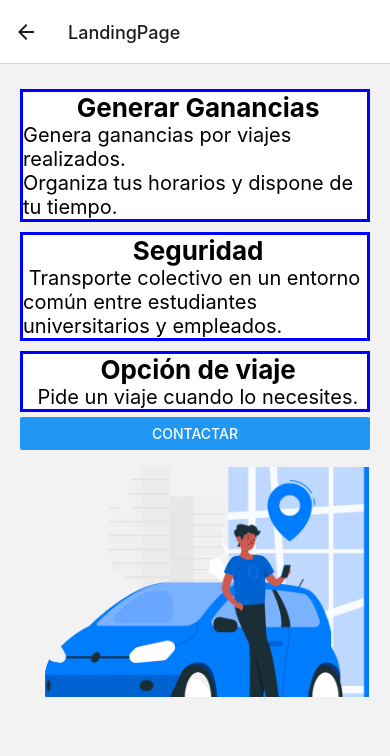
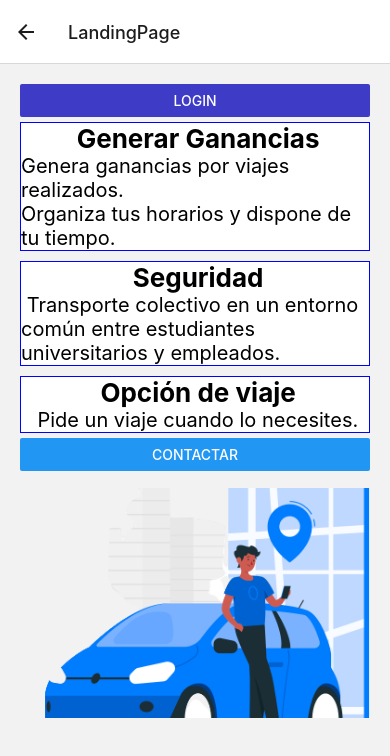
Before and after one commit to PoolWheels/PoolWheels-Mobile, a React Native app: screen /LandingPage in a window 390 px wide. Shown: the top 756 px of the page. Built offline with nearby package versions, Linux system fonts and the light colour scheme.

Commit message:
View LandingPage and View Contact

```diff
--- a/components/Contact.js
+++ b/components/Contact.js
@@ -30,10 +30,20 @@ export default function Contact(){
               latitude:origin.latitude,
               longitude:origin.longitude,
               latitudeDelta:0.09,
-              longitudeDelta:0.04,
+              longitudeDelta:0.04
             }}
-            />
+            >
+              <Marker
+                draggable
+                coordinate={origin}
+                onDragEnd={(direction) => setOrigin(direction.nativeEvent.coordinate)}
+              />
+              <Marker
+              coordinate={destination}
+              />
 
+            </MapView>
+            <Text></Text>
           <Image source={gmail} style={styles.image} />
           <View style={styles.containerCard} >
             <Text style={styles.title}> Gmail</Text>
--- a/components/LandingPage.js
+++ b/components/LandingPage.js
@@ -13,9 +13,15 @@ import card3 from "../assets/card3.png";
     const redir = () => {
           props.navigation.navigate("Contact");
     };
+    const redirLogin = () => {
+      props.navigation.navigate("Login");
+};
 
     return (
       <View  style={styles.viewTotal}>
+        <View>
+          <Button onPress={redirLogin} title="Login" color="#3E3BC7" />
+        </View>
         <View style={styles.containerCard}>
           <Text style={styles.title}> Generar Ganancias</Text>
           <Text style={styles.body}>Genera ganancias por viajes realizados.</Text>
@@ -48,7 +54,7 @@ const styles = StyleSheet.create({
 
     backgroundColor: 'white',
     borderColor: 'blue',
-    borderWidth: 3,
+    borderWidth: 1,
     alignItems: "center",
     justifyContent: "center",
     marginVertical: 5,
```
